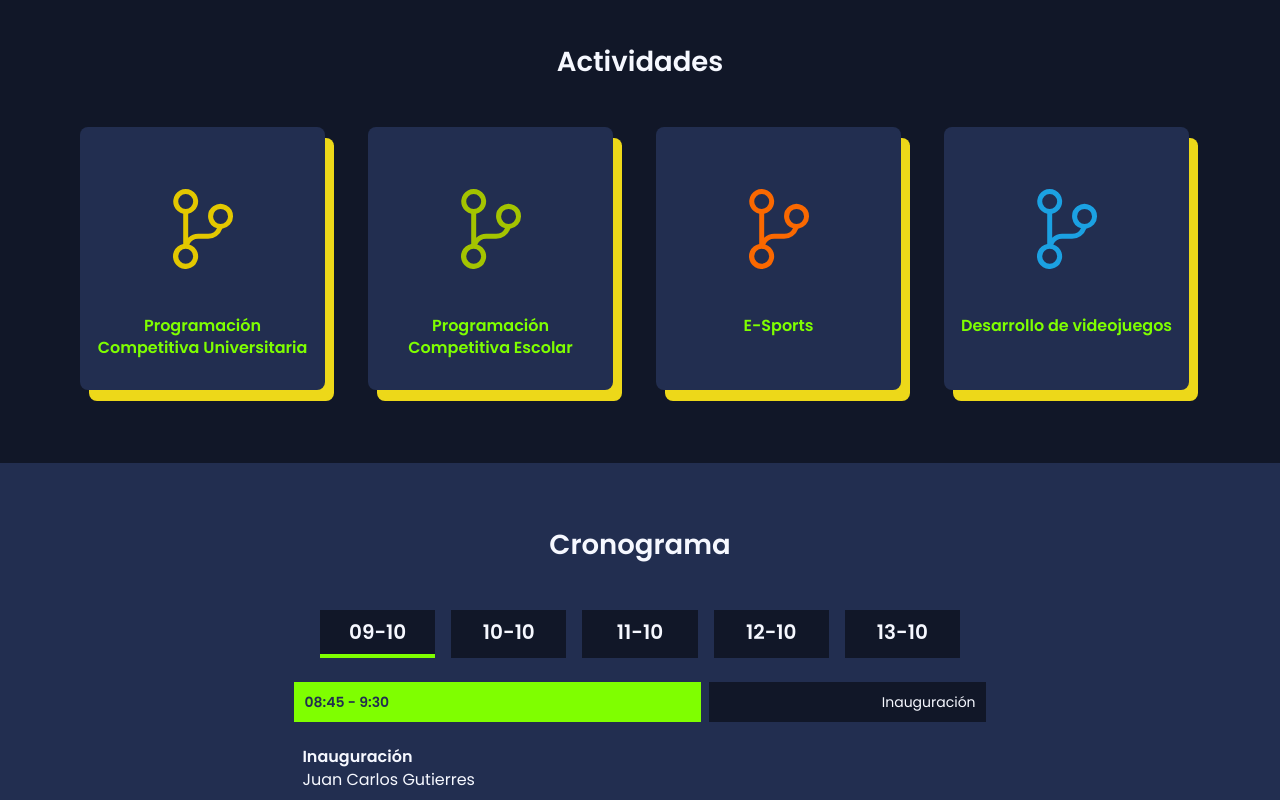
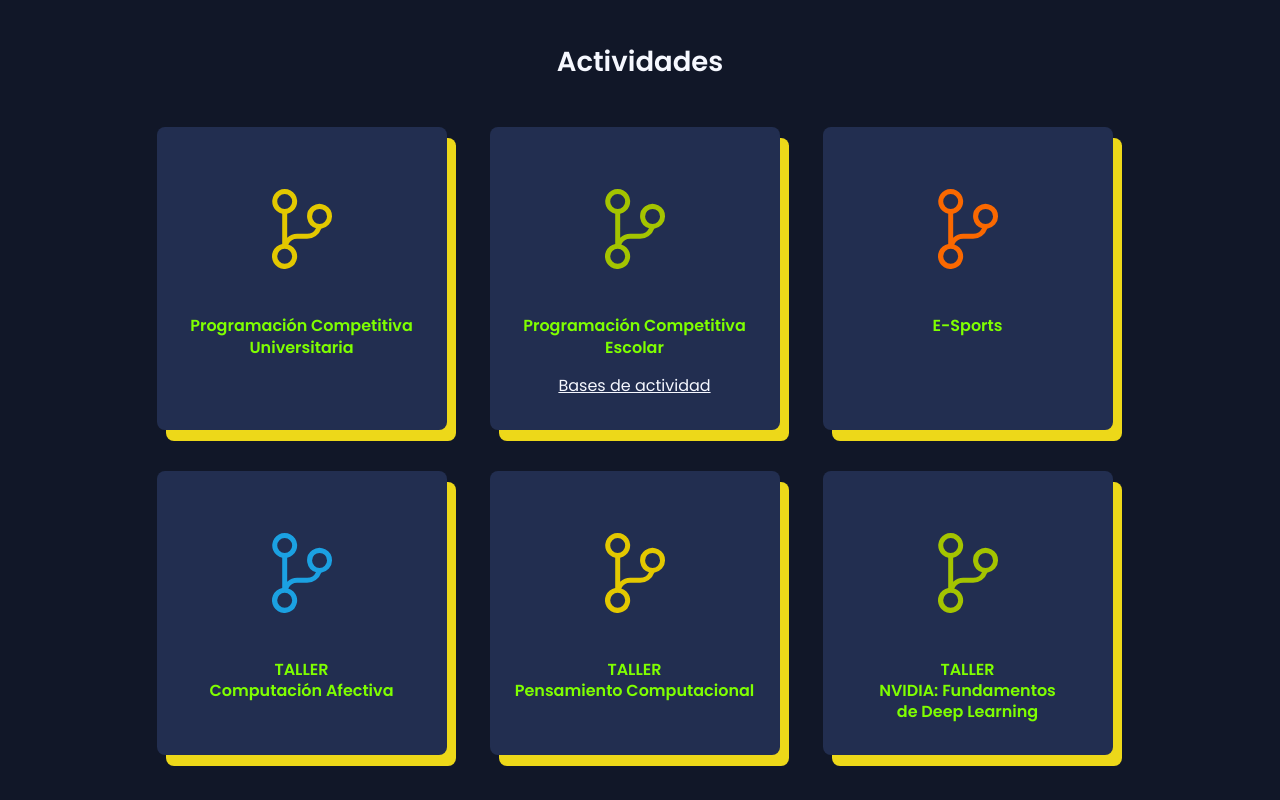
Before and after one commit to i-am-sergio/react-web-epcc, a React (Vite) app: page / in a window 1280 px wide. Shown: the part 1380-2180 px from the top of the page. Built offline with nearby package versions, Linux system fonts and the light colour scheme.

Commit message:
chore: unos pedillos x2

```diff
--- a/src/components/Activities.jsx
+++ b/src/components/Activities.jsx
@@ -6,26 +6,33 @@ const Activities = () => {
     {
       id: "actividad1",
       title: "Programación Competitiva Universitaria",
-      link: "https://www.youtube.com",
       color: "text-myYellow",
     },
     {
       id: "actividad2",
       title: "Programación Competitiva Escolar",
-      link: "https://www.youtube.com",
+      link: "https://drive.google.com/file/d/1YqrFjAP4x7kSZtcKHR4-l3bhK51R6oqk/view?usp=sharing",
       color: "text-myGreen2",
     },
     {
       id: "actividad3",
       title: "E-Sports",
-      link: "https://www.youtube.com",
       color: "text-myRed",
     },
     {
       id: "actividad4",
-      title: "Desarrollo de videojuegos",
-      link: "https://www.youtube.com",
+      title: "TALLER\nComputación Afectiva",
       color: "text-myBlue",
+    },
+    {
+      id: "actividad5",
+      title: "TALLER\nPensamiento Computacional",
+      color: "text-myYellow",
+    },
+    {
+      id: "actividad6",
+      title: "TALLER\nNVIDIA: Fundamentos de Deep Learning",
+      color: "text-myGreen2",
     },
   ];
 
--- a/src/components/CTA.jsx
+++ b/src/components/CTA.jsx
@@ -20,11 +20,11 @@ const CTA = () => (
     className={_styles.ubicacion}
   >
     <h2>Ubicaci&oacute;n</h2>
-      <div>
         <p className={_styles.subtitle}>
           UNIVERSIDAD NACIONAL DE SAN AGUSTIN, AREQUIPA <br /> PABELLON DE
           CIENCIA DE LA COMPUTACION
         </p>
+      <div className={_styles.content_container}>
         <div className={_styles.container}>
           {direcciones.map((feature, index) => (
               <InfoCard
@@ -34,10 +34,10 @@ const CTA = () => (
                 contentComponent={componentArray[index]}
               />
             ))}
-            </div>
-      </div>
-      <div className={_styles.mapa}>
-        <Mapa />
+        </div>
+        <div className={_styles.mapa}>
+          <Mapa />
+        </div>
       </div>
   </section>
 );
--- a/src/components/cards/TitleCard.jsx
+++ b/src/components/cards/TitleCard.jsx
@@ -7,14 +7,20 @@ const TitleCard = ({ id, color, title, link }) => (
         className={_styles.titleCard}
     >
         <VscSourceControl className={`${color} text-9xl my-12`} />
-        <h3> {title} </h3>
-        {/*<a
+        <h3>
+            {title.split('\n').map((line, i) => (
+                <div key={i}>{line}</div>
+            ))}
+        </h3>
+        {
+            link &&
+            <a
             href={link}
             target="blank"
-        >
-            Bases Del concurso
-        </a>
-        */}
+            >
+                Bases de actividad
+            </a>
+        }
     </div>
 );
 
--- a/src/styles/activities.module.scss
+++ b/src/styles/activities.module.scss
@@ -20,6 +20,7 @@
     gap: 32px;
     padding: 0 16px;
     width: 80%;
+    min-width: 250px;
 }
 
 @media (min-width: map-get($breakpoints, tablet)) {
--- a/src/styles/titleCard.module.scss
+++ b/src/styles/titleCard.module.scss
@@ -38,7 +38,8 @@
 
 @media (min-width: map-get($breakpoints, laptop)) {
     .titleCard {
-        flex: 1;
+        width: 30%;
+        max-width: 290px;
         justify-content: space-between;
         width: 29%;
         h3 {
--- a/src/styles/ubicacion.module.scss
+++ b/src/styles/ubicacion.module.scss
@@ -30,23 +30,26 @@
         @include section('laptop');
     }
 
-    .mapa {
-        display: block;
-        margin: 24px;
-    }
-
-    .subtitle{
+    .subtitle {
         margin-bottom: 64px;
     }
 
-    .container {
+    .mapa {
+        margin: 24px;
+        flex: 1;
+    }
+
+    .content_container {
         display: flex;
         flex-direction: row;
+        width: 100%;
+    }
+
+    .container {
+        flex: 1;
+        flex-direction: column;
+        display: flex;
         gap: 16px;
-
-        section {
-            flex: 1;
-        }
     }
 }
 
@@ -54,4 +57,10 @@
     .ubicacion {
         @include section('desktop');
     }
+
+    .content_container {
+        display: flex;
+        flex-direction: row;
+        width: 100%;
+    }
 }
```
